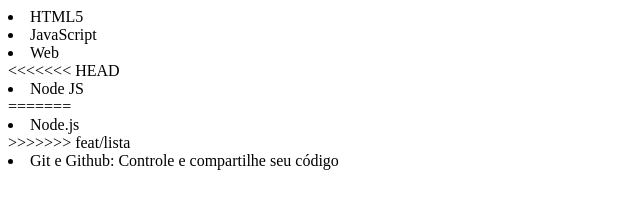
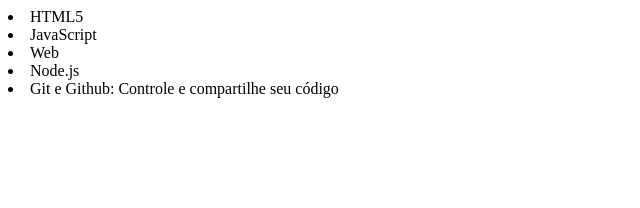
Before and after one commit to hadacode/Alura-Git, a plain HTML site: page index.html in a window 1280 px wide. Shown: the whole page, without its empty margins (0-640 px from the left). Drawn offline with Linux system fonts and the light colour scheme.

Commit message:
Uniendo informação do projeto

```diff
--- a/index.html
+++ b/index.html
@@ -11,11 +11,7 @@
     <li>HTML5</li>
     <li>JavaScript</li>
     <li>Web</li>
-<<<<<<< HEAD
-    <li>Node JS</li>
-=======
     <li>Node.js</li>
->>>>>>> feat/lista
     <li>Git e Github: Controle e compartilhe seu código</li>
 
 </body>
```
